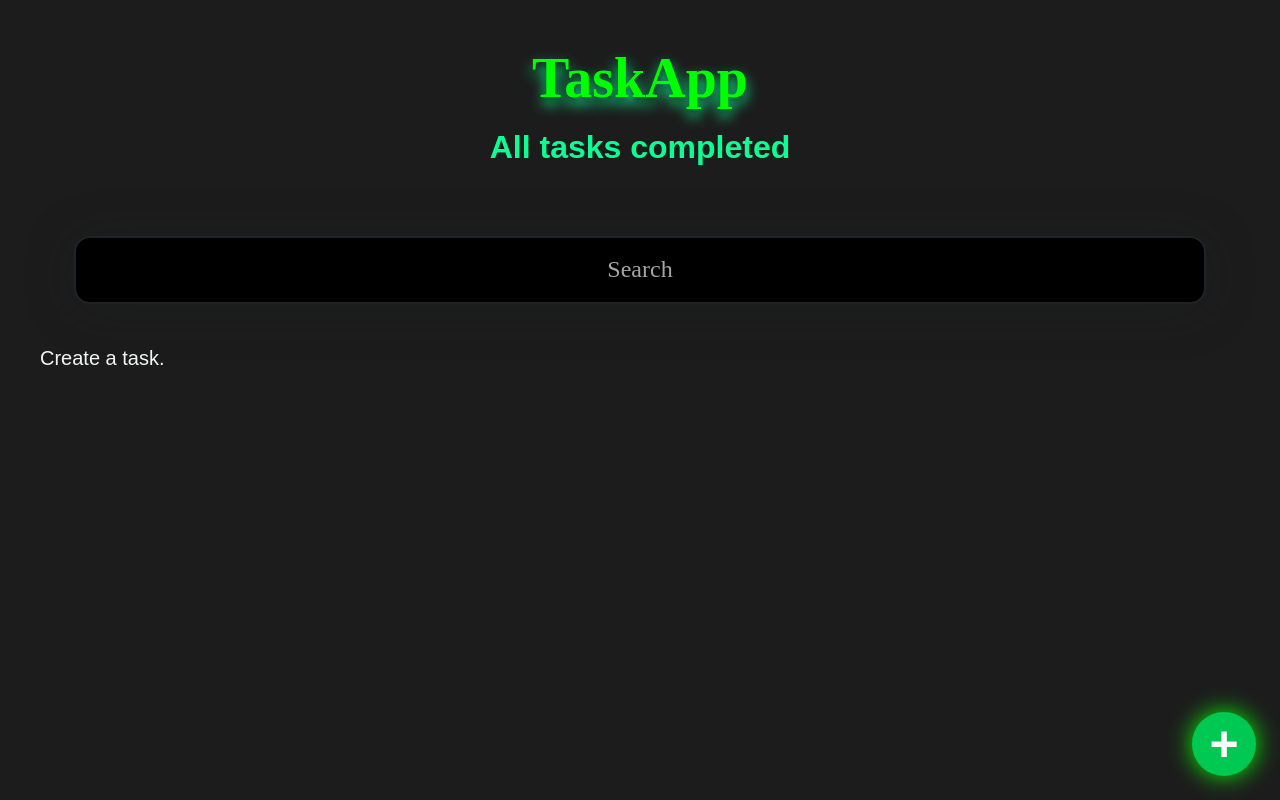
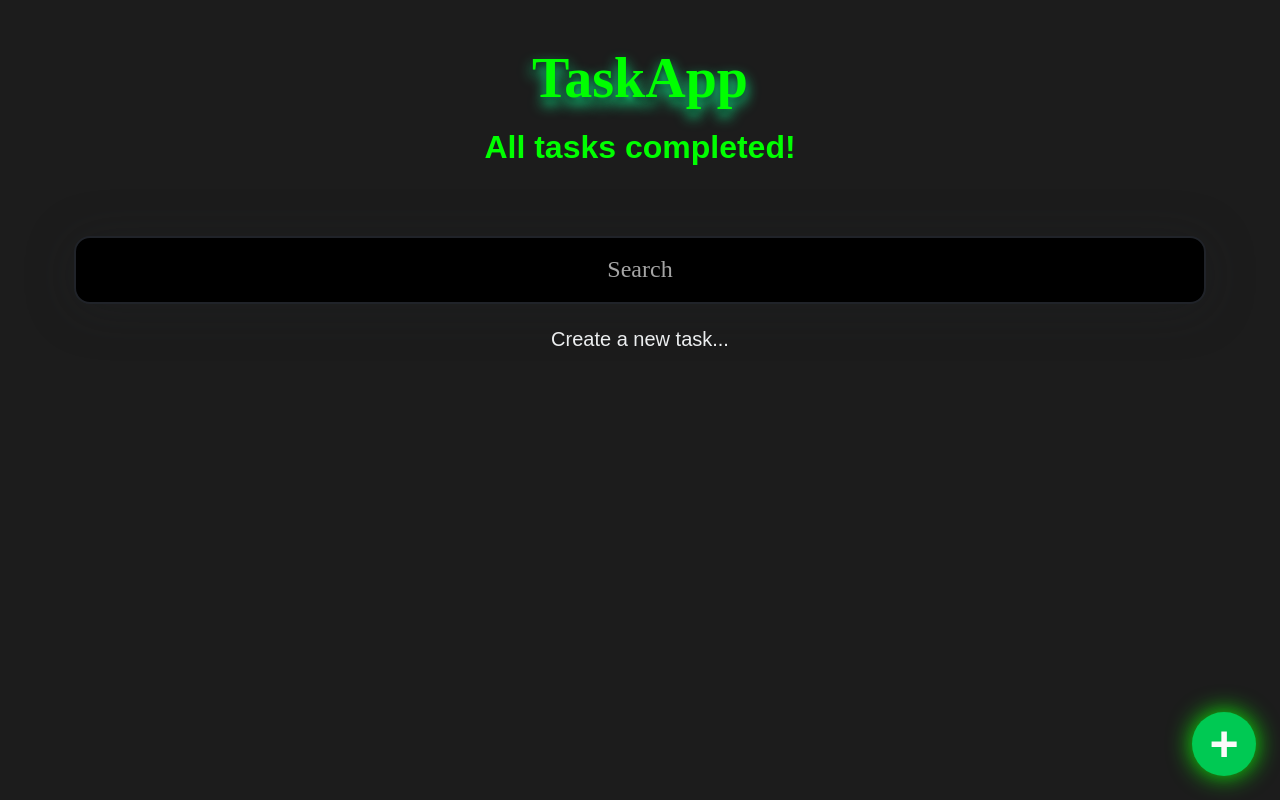
Before and after one commit to Starklord17/React-TaskApp, a React (Vite) app: page / in a window 1280 px wide. Built offline with nearby package versions, Linux system fonts and the light colour scheme.

Commit message:
:sparkles: Add styles

```diff
--- /dev/null
+++ b/src/EmptyTodos/EmptyTodos.css
@@ -0,0 +1,6 @@
+p {
+  display: flex;
+  align-items: center;
+  justify-content: center;
+  margin: 24px;
+}
--- a/src/EmptyTodos/index.jsx
+++ b/src/EmptyTodos/index.jsx
@@ -1,12 +1,12 @@
 // import { TodoContext } from "../TodoContext";
+import "./EmptyTodos.css";
 
 function EmptyTodos() {
   // const { loading, totalTodos, searchTodos } = React.useContext(TodoContext);
 
   return (
     <div>
-      <br />
-      <p>Create a task.</p>
+      <p className="empty">Create a new task...</p>
     </div>
 
     // <div>
@@ -14,10 +14,14 @@ function EmptyTodos() {
     //   {((!loading && searchTodos === 0)) && <p>No hay coincidencias</p>}
     // </div>
 
-  );
+  // );
+
+  // return ( loading ?
+  //   <p>Create your first task...</p>
+  //   :
+  //   <p>Create a new task.</p>
+);
+
 }
 
 export { EmptyTodos };
-
-
-// Posible implementación. Averiguar si habría que implementarla dentro de AppUI.
--- a/src/TodoCounter/TodoCounter.css
+++ b/src/TodoCounter/TodoCounter.css
@@ -11,7 +11,6 @@
   text-align: center;
   width: fit-content;
   margin: 0 auto;
-
   text-shadow: 0px 4px 4px rgba(0, 0, 0, 0.25), 0px 7px 14px #0DFD95;
 }
 
@@ -35,3 +34,7 @@
   0 0 25px rgb(14, 241, 64),
   0 0 50px rgb(14, 241, 64);
 } */
+
+.textCounter {
+  color: #00FF00;
+}
--- a/src/TodoCounter/index.jsx
+++ b/src/TodoCounter/index.jsx
@@ -9,7 +9,7 @@ function TodoCounter() {
     <div className="TodoCounter">
       <h1 id="title">TaskApp</h1>
 
-      {completedTodos === totalTodos && <h1>All tasks completed</h1>}
+      {completedTodos === totalTodos && <h1 className="textCounter">All tasks completed!</h1>}
       {completedTodos !== totalTodos && (
         <h1>
           You have completed <span>{completedTodos}</span> of{" "}
```
